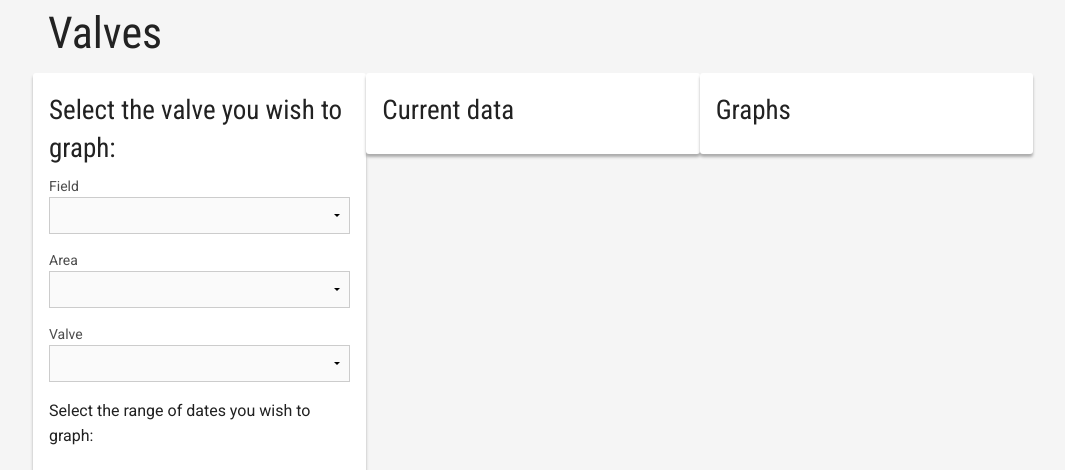
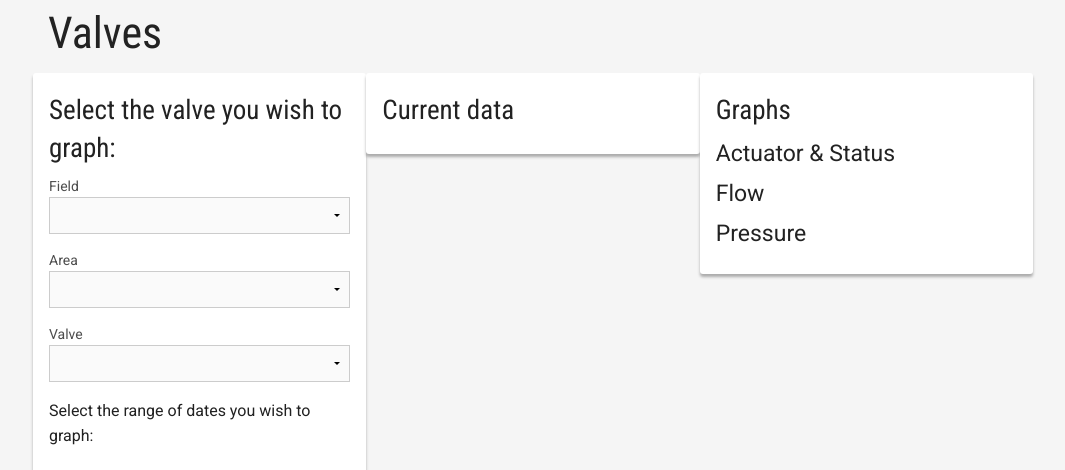
Before and after one commit to cita-moviles/project-sobek, a Python web app: template Water_Automation/FieldApp/templates/valve.html in a window 1280 px wide. Shown: the part 45-515 px from the top of the page, without its empty margins (107-1172 px from the left). Run offline with Jinja, Linux system fonts and the light colour scheme; the template is opened without the code that fills it, so the values that code supplies are empty; some libraries are stand-ins or nearby versions.

Commit message:
Show valve graphs
show corrupt message

```diff
--- a/Socket/models.py
+++ b/Socket/models.py
@@ -361,7 +361,7 @@ class MessageProcessor:
                     field.upload_to_server()
 
                 else:
-                    print "Nothing cool"
+                    print "Nothing cool > " + msg
 
             except ValueError:
                 print('Non-numeric data: ' + msg)
--- a/Water_Automation/FieldApp/templates/station.html
+++ b/Water_Automation/FieldApp/templates/station.html
@@ -69,7 +69,7 @@
     </div>
 
     <div class="medium-4 card right">
-        <section id="graphs" style="display:none;">
+        <section id="graphs">
 
             <h4>Status</h4>
             <div id="status_chart" height="400" width="1000"></div>
@@ -237,8 +237,6 @@
                 chart_wind.draw(data_wind);
                 chart_radiation.draw(data_radiation);
 
-                $('#graphs').css('display', 'block');
-
             }
         });
     }
--- a/Water_Automation/FieldApp/templates/valve.html
+++ b/Water_Automation/FieldApp/templates/valve.html
@@ -68,7 +68,7 @@
 
     <div class="medium-4 card right">
         <h3>Graphs</h3>
-        <section id="graphs" style="display: none;">
+        <section id="graphs">
             <h4>Actuator & Status</h4>
             <div id="valve_actuator_graph" height="400" width="1000"></div>
 
```
